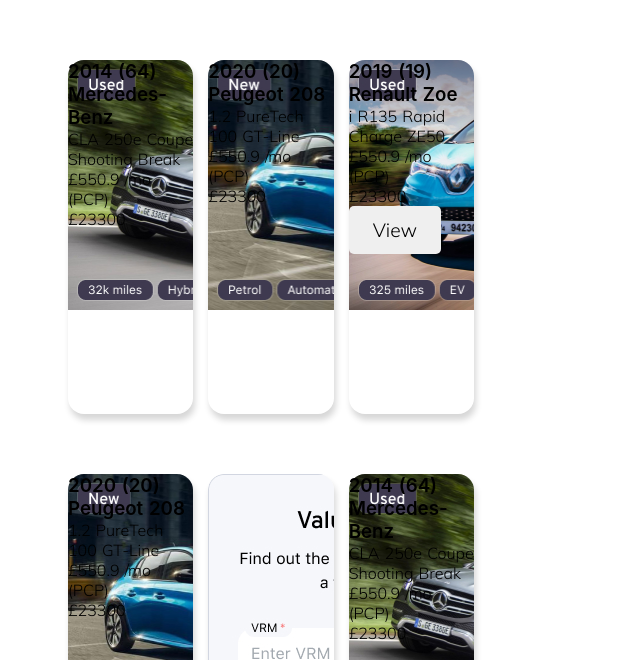
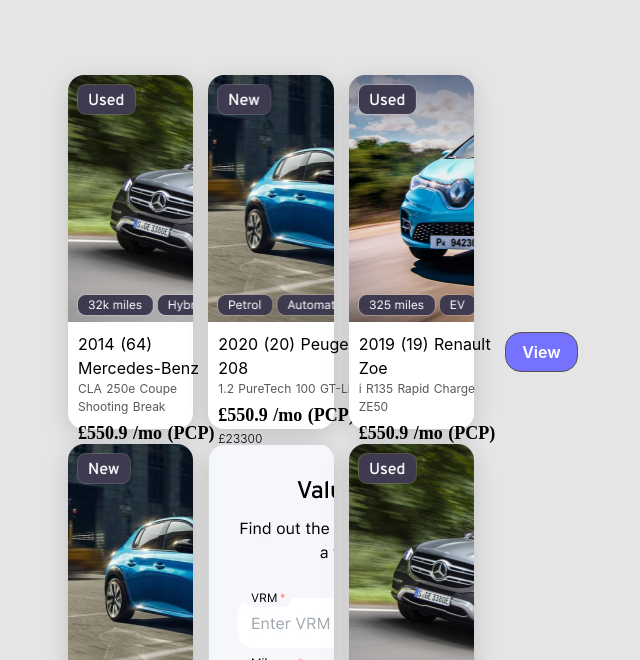
Before and after one commit to BugSquasher01/nexus-point-project, a Nuxt app: page / in a window 1280 px wide. Shown: the part 140-800 px from the top of the page, without its empty margins (369-1009 px from the left). Built offline with nearby package versions, Linux system fonts and the light colour scheme.

Commit message:
Add CSS styling for new display elements

```diff
--- a/assets/main.scss
+++ b/assets/main.scss
@@ -1,23 +1,16 @@
+/*** CSS Styling for the Listings Feed grid ***/
+
 body,
 button,
 input,
 select,
 textarea {
-  font-family: "Mulish", -apple-system, BlinkMacSystemFont, "Segoe UI", Roboto,
+  font-family: "SF Pro Text", "Overpass", -apple-system, BlinkMacSystemFont, "Segoe UI", Roboto,
     "Helvetica Neue", Arial, sans-serif;
+    background: #E5E5E5;;
 }
 
-// sticky footer
-.content {
-  min-height: calc(100vh - 50px);
-}
-
-footer {
-  height: 50px;
-}
-
-// Top of the page navigation bar styling
-
+// Top of the page (placeholder) navigation bar styling
 nav {
   padding: 5px 60px;
   background: #082c40;
@@ -30,7 +23,7 @@
   justify-content: space-between;
 
   a {
-    color: white;
+    color: #FFFFFF;
     text-decoration: none;
   }
 
@@ -46,8 +39,7 @@
   }
 }
 
-// Finance Banner (top of page) styling
-
+// Finance Banner (top of page) styling (currently not used)
 .financeBanner {
   position: absolute;
   width: 1440px;
@@ -62,9 +54,9 @@
   color: #FFFFFF;
 }
 
-// Main card layout styling
+// Each specific row on the card grid view
 .row {
-  margin: 30px 0 60px;
+  margin: 15px 0 0px;
   width: 1029px;
   max-width: 100%;
   height: 354px;
@@ -92,7 +84,8 @@
 }
 
 button:hover {
-  background: #7572FF;
+  background: #FFFFFF;
+  color: #000000;
 }
 
 button:focus {
@@ -100,13 +93,15 @@
   outline-offset: -4px;
 }
 
-
-.ghost {
-  font-size: 0.9rem;
+.viewCarButton {
+  font-size: 16px;
+  font-style: normal;
+  font-weight: 600;
   padding: 0.5rem 1rem;
   background: #7572FF;
+  color: #FFFFFF;
+  border-radius: 16px;
   border: 1px solid #555;
-  color: black;
   height: 40px;
   width: 85px;
   left: 71.5px;
@@ -122,234 +117,27 @@
   padding: 0.5rem 1rem;
 }
 
-// form elements
+// Overall card grid view of car listings
+section.carListingsMainGrid {
+  padding: 200px 437px;
 
-input[type="number"] {
-  width: 50px;
-  margin-right: 10px;
-}
-
-.quantity {
-  display: flex;
-  margin: 20px 0 40px;
-}
-
-fieldset {
-  margin: 20px 0;
-  border: 1px solid #ddd;
-}
-
-.label {
-  margin: 15px 0;
-  line-height: 1.6;
-
-  span {
-    font-size: 14px;
-    padding: 8px 12px;
-    border-radius: 1000px;
-    background: #d50813;
-    color: white;
-    font-weight: bold;
-  }
-}
-
-select {
-  padding: 3px;
-}
-
-footer {
-  background: black;
-  width: 100%;
-  padding: 10px 30px;
-  color: white;
-  text-align: center;
-
-  a,
-  a:visited,
-  a:active {
-    color: #c4c3ec;
-    font-weight: bold;
-  }
-}
-
-// table styles
-
-table {
-  border: 1px solid #ccc;
-  border-collapse: collapse;
-  margin: 40px 0;
-  padding: 0;
-  width: 100%;
-  table-layout: fixed;
-  border-radius: 5px;
-}
-
-table caption {
-  font-size: 1.5em;
-  margin: 0.5em 0 0.75em;
-}
-
-table tr {
-  background-color: #f8f8f8;
-  border: 1px solid #ddd;
-  padding: 0.35em;
-}
-
-table th,
-table td {
-  padding: 0.625em;
-  text-align: center;
-}
-
-table th {
-  font-size: 0.85em;
-  letter-spacing: 0.1em;
-  text-transform: uppercase;
-}
-
-@media screen and (max-width: 600px) {
-  table {
-    border: 0;
-  }
-
-  table caption {
-    font-size: 1.3em;
-  }
-
-  table thead {
-    border: none;
-    clip: rect(0 0 0 0);
-    height: 1px;
-    margin: -1px;
-    overflow: hidden;
-    padding: 0;
-    position: absolute;
-    width: 1px;
-  }
-
-  table tr {
-    border-bottom: 3px solid #ddd;
-    display: block;
-    margin-bottom: 0.625em;
-  }
-
-  table td {
-    border-bottom: 1px solid #ddd;
-    display: block;
-    font-size: 0.8em;
-    text-align: right;
-  }
-
-  table td::before {
-    /*
-    * aria-label has no advantage, it won't be read inside a table
-    content: attr(aria-label);
-    */
-    content: attr(data-label);
-    float: left;
-    font-weight: bold;
-    text-transform: uppercase;
-  }
-
-  table td:last-child {
-    border-bottom: 0;
-  }
-}
-
-// comma separated lists
-
-.comma:not(:first-child) {
-  margin-left: -0.15rem;
-}
-
-.comma:empty {
-  display: none;
-}
-
-.comma:not(:first-child):before {
-  content: ", ";
-  margin: 0.15rem;
-}
-
-// numerical styles
-
-.smallnum {
-  position: absolute;
-  border-radius: 1000px;
-  background: white;
-  color: black;
-  top: 9px;
-  right: 33px;
-  width: 25px;
-  display: flex;
-  text-align: center;
-  justify-content: center;
-  align-items: center;
-  height: 25px;
-  font-size: 10px;
-  padding: 6px 10px;
-  font-weight: bold;
-}
-
-// toast
-
-.toast {
-  background: #a8060e;
-  color: white;
-  border-radius: 3px;
-  padding: 12px 24px;
-  position: absolute;
-  top: 0;
-  right: 0;
-  text-align: center;
-
-  a {
-    color: white;
-    font-weight: bold;
-    text-decoration: none;
-  }
-}
-
-/* Page-specific styles */
-
-.restaurant {
-  .restaurantheading {
-    margin: 100px 0 20px 200px;
-    display: flex;
-    align-items: center;
-  }
-
-  h1 {
-    font-size: 30px;
-    margin-right: 40px;
-  }
-
-  .filter {
-    padding-right: 200px;
-  }
-}
-
-// Car Listings main card view
-
-section.carListingsMainGrid {
-  padding: 170px 437px;
-
-  // Car images per card
+  // Car images per within each card
   .carImage {
-    background: antiquewhite;
+    background: #FFFFFF;
     max-width: 100%;
     height: auto;
     background-size: cover;
     position: relative;
-    box-shadow: 2px 6px 6px 0 rgb(215, 215, 215);
+    box-shadow: 0px 6px 25px rgba(0, 0, 0, 0.15);
     border-radius: 16px;
   }
 
-  .iteminfo {
+  // Text info per car card
+  .iteminfoContainer {
     background: #FFFFFF;
     width: 100%;
-    height: 114px;
-    padding: 10px 0px;
+    height: 107px;
+    padding: 10px 5px;
     position: absolute;
     bottom: 0;
     display: flex;
@@ -359,23 +147,85 @@
   }
 }
 
-//cart page
+// Car card info
+// Title of car (Line 1)
+.carListingTitle {
+  position: static;
+  left: calc(50% - 313px/2);
+  top: 0px;
+  margin-left: 5px;
 
-.cart.container {
-  padding: 100px;
-  max-width: 1000px;
-  margin: 0 auto;
+  /* Desktop/Body/Paragraph */
+  font-style: normal;
+  font-weight: 400;
+  font-size: 16px;
+  line-height: 24px;
 
-  h2 {
-    text-align: center;
-  }
+  /* Text/Black */
+  color: #000000;
+}
 
-  .total {
-    font-weight: bold;
-  }
+// Extra car description (Line 2)
+.carListingDescription {
+  position: static;
+  margin-left: 5px;
 
-  .emptycart {
-    text-align: center;
-    line-height: 2;
-  }
+  /* All/Body/Caption */
+  font-style: normal;
+  font-size: 12px;
+  line-height: 18px;
+  font-weight: 400;
+  /* identical to box height, or 150% */
+
+  /* Text/Grey */
+  color: #55595D;
 }
+
+// Monthly finance price (Line 3)
+.carListingMonthlyPrice {
+  position: static;
+  width: 146.5px;
+  height: 24px;
+  margin-top: 5px;
+  margin-left: 5px;
+
+  /* All/Headings/Heading 4 */
+  font-family: Overpass;
+  font-style: normal;
+  font-weight: 700;
+  font-size: 18px;
+  line-height: 24px;
+  /* identical to box height, or 133% */
+
+  /* Text/Black */
+  color: #000000;
+}
+
+// Full price of vehicle (Line 4)
+.carListingFullPrice {
+  display: inline;
+  position: static;
+  width: 48px;
+  height: 18px;
+  margin-left: 5px;
+
+  /* All/Body/Caption */
+  font-family: SF Pro Text;
+  font-style: normal;
+  font-size: 12px;
+  line-height: 18px;
+  /* identical to box height, or 150% */
+
+  /* Text/Black */
+  color: #000000;
+}
+
+.calculateFinanceLink {
+  color: #7572FF;
+
+  /* All/Body/Caption */
+  font-style: normal;
+  font-size: 12px;
+  line-height: 18px;
+  /* identical to box height, or 150% */
+}
```
